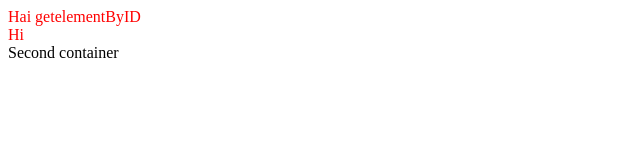
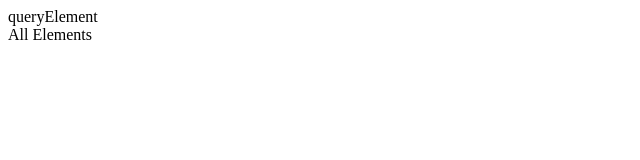
Before and after one commit to Sameer-0601/Sec-lab, a plain HTML site: page Class Tasks/Test.html in a window 1280 px wide. Shown: the whole page, without its empty margins (0-640 px from the left). Drawn offline with Linux system fonts and the light colour scheme.

Commit message:
Updated file with new content

```diff
--- a/Class Tasks/Test.html
+++ b/Class Tasks/Test.html
@@ -10,12 +10,14 @@
    <div class="container"></div>
    <div class="container"></div>
    <script>
-       document.getElementById("byid").innerText="Hai getelementByID";
-       document.getElementById("byid").style.color="red";
-       let Res=document.getElementsByClassName("container");
-       Res[0].innerHTML="Hi"
-       Res[0].style.color="red"
-       document.getElementsByClassName("container")[1].innerText="Second container"
+       document.querySelector("#byid").innerHTML="queryElement"
+       document.querySelectorAll(".container")[0].innerHTML="All Elements"
+    //    document.getElementById("byid").innerText="Hai getelementByID";
+    //    document.getElementById("byid").style.color="red";
+    //    let Res=document.getElementsByClassName("container");
+    //    Res[0].innerHTML="Hi"
+    //    Res[0].style.color="red"
+    //    document.getElementsByClassName("container")[1].innerText="Second container"
    </script>
 </body>
 </html>
```
